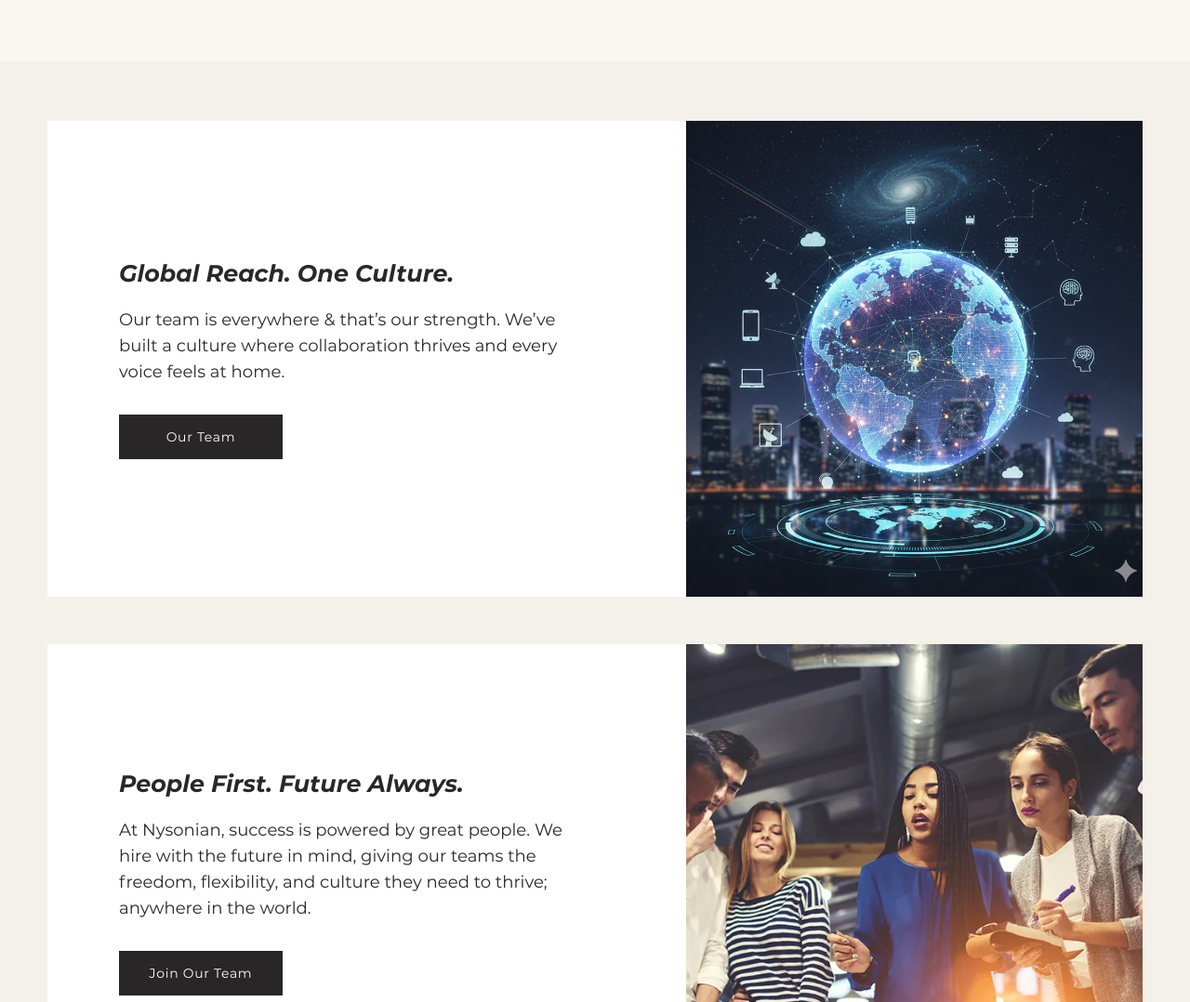
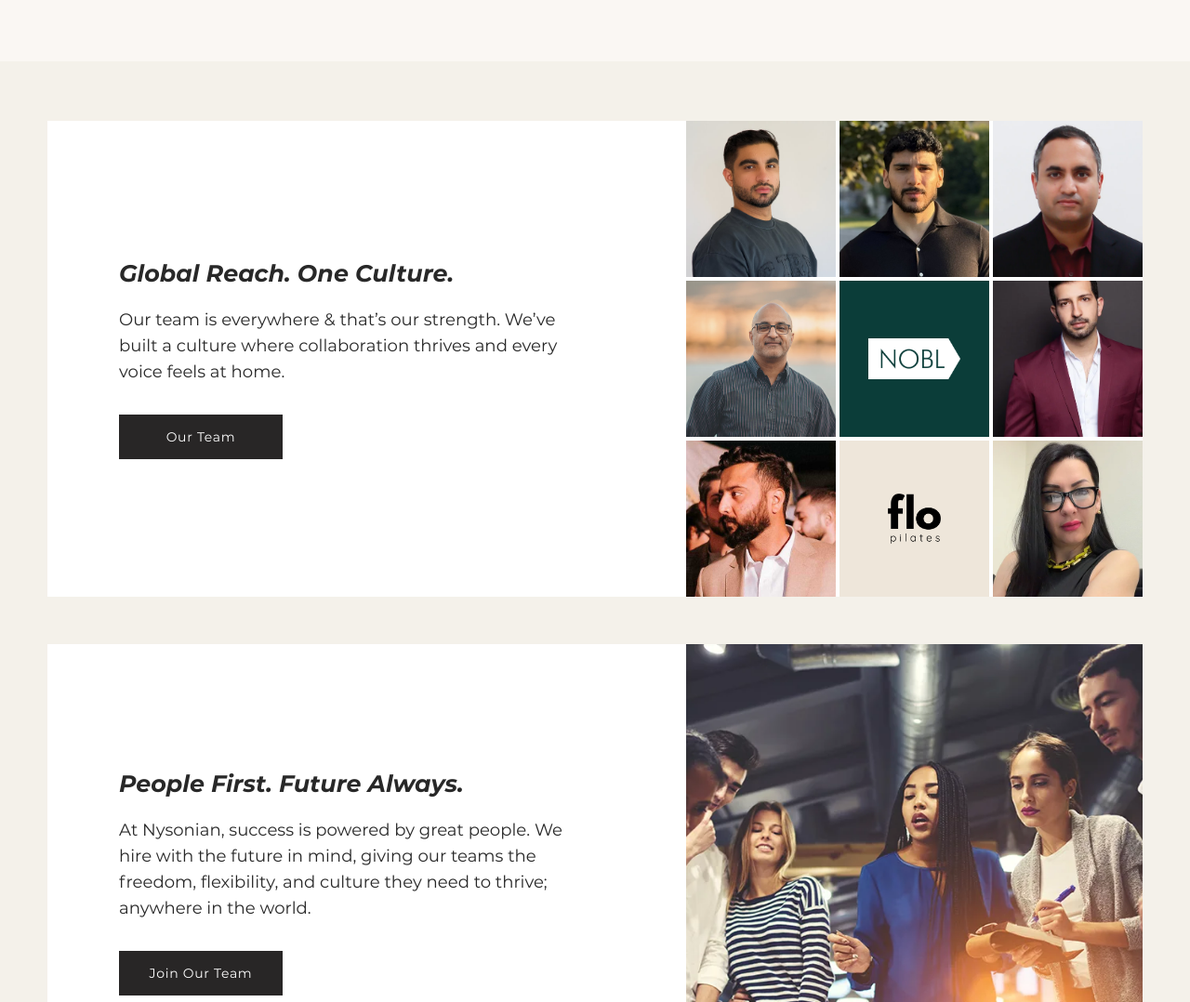
Before and after one commit to ahmad-kiani/nysonian-com, a plain HTML site: page careers.html in a window 1280 px wide. Shown: the part 760-1838 px from the top of the page at 93% size. Drawn offline with Linux system fonts and the light colour scheme.

Commit message:
feat(careers): real team headshot grid in card 1 and a full-resolution hero photo

```diff
--- a/assets/css/styles.css
+++ b/assets/css/styles.css
@@ -310,6 +310,15 @@ ul { padding: 0; list-style: none; }
 .careers-card__img { overflow: hidden; background: var(--grey-100); }
 .careers-card__img img { object-position: 50% 50%; }
 .careers-card--people .careers-card__img img { object-position: 62% 50%; }
+/* card 1: the real team as a 3x3 grid of headshots, with a NOBL and a flo tile among them */
+.careers-team { display: grid; grid-template-columns: repeat(3, 1fr); grid-auto-rows: 1fr; gap: 4px; margin: 0; padding: 0; list-style: none; background: var(--white); }
+.careers-team li { min-height: 0; overflow: hidden; }
+.careers-team li img { width: 100%; height: 100%; object-fit: cover; object-position: 50% 30%; }
+.careers-team__brand { display: grid; place-items: center; }
+.careers-team .careers-team__brand img { width: 62%; height: auto; object-fit: contain; }
+.careers-team__brand--nobl { background: var(--nobl-tile); }
+.careers-team__brand--flo { background: var(--flo-beige); }
+.careers-team .careers-team__brand--flo img { width: 36%; }
 
 /* ======================================================================== */
 /* Mobile: the Wix mobile layout (designed at 320px wide, scaled with --u)  */
@@ -452,6 +461,7 @@ ul { padding: 0; list-style: none; }
   .careers-card__text p { max-width: 30rem; margin-top: 16px; font-size: 17px; }
   .careers-card .careers-card__btn { width: 200px; height: 46px; margin-top: 28px; font-size: 14px; }
   .careers-card__img { aspect-ratio: 4 / 3; }
+  .careers-card__img.careers-team { aspect-ratio: 1; }   /* square tiles so faces are not cropped */
 }
 
 /* tablets and narrow windows (600-999px): the Home sections go side by side again instead of one tall
--- a/careers.html
+++ b/careers.html
@@ -26,7 +26,7 @@
   </header>
 
   <main id="main">
-    <div class="careers-hero"><img src="assets/img/team-hands.webp" width="1880" height="1253" alt="A team stacking hands over a meeting table"></div>
+    <div class="careers-hero"><img src="assets/img/careers-hero-hands.webp" width="3000" height="2000" alt="A team stacking hands over a meeting table"></div>
 
     <section class="statement statement--grey">
       <h1>Our Mission &amp; Values</h1>
@@ -40,7 +40,17 @@
           <p>Our team is everywhere &amp; that’s our strength. We’ve built a culture where collaboration thrives and every voice feels at home.</p>
           <a class="btn careers-card__btn" href="team.html">Our Team</a>
         </div>
-        <div class="careers-card__img"><img class="cover" src="assets/img/careers-globe.jpg" width="900" height="900" loading="lazy" alt="Illustration of a glowing digital globe connected by network lines"></div>
+        <ul class="careers-card__img careers-team" aria-label="The Nysonian team">
+          <li><img src="assets/img/team-daraab-kiani.jpg" width="440" height="440" loading="lazy" alt="Daraab Kiani"></li>
+          <li><img src="assets/img/team-daniel-rios.jpg" width="440" height="440" loading="lazy" alt="Daniel Rios"></li>
+          <li><img src="assets/img/team-binu-mathai.jpg" width="440" height="440" loading="lazy" alt="Binu Mathai"></li>
+          <li><img src="assets/img/team-hamaad-akmal.jpg" width="440" height="440" loading="lazy" alt="Hamaad Akmal"></li>
+          <li class="careers-team__brand careers-team__brand--nobl"><img src="assets/img/logo-nobl-tag.webp" width="600" height="264" loading="lazy" alt="NOBL Travel"></li>
+          <li><img src="assets/img/team-luke-kurter.webp" width="440" height="440" loading="lazy" alt="Luke Kurter"></li>
+          <li><img src="assets/img/team-hassan-ali.jpg" width="440" height="440" loading="lazy" alt="Hassan Ali"></li>
+          <li class="careers-team__brand careers-team__brand--flo"><img src="assets/img/logo-flo-black.webp" width="400" height="378" loading="lazy" alt="flo Pilates"></li>
+          <li><img src="assets/img/team-asseneth-ruiz-esparza.webp" width="440" height="440" loading="lazy" alt="Asseneth Ruiz Esparza"></li>
+        </ul>
       </section>
 
       <section class="careers-card careers-card--people">
```
Also changed, not shown: assets/img/careers-hero-hands.webp (added).
